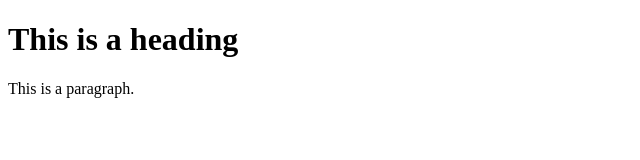
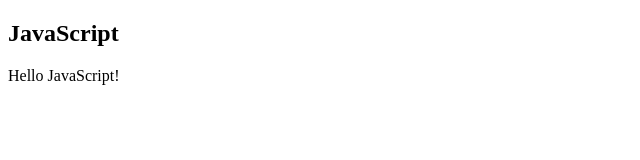
Before and after one commit to mrbittinger/helloworld, a plain HTML site: page index.html in a window 1280 px wide. Shown: the whole page, without its empty margins (0-640 px from the left). Drawn offline with Linux system fonts and the light colour scheme.

Commit message:
Update index.html
Add Javascript Hello World

```diff
--- a/index.html
+++ b/index.html
@@ -1,10 +1,14 @@
 <!DOCTYPE html>
 <html>
-<title>HTML Tutorial</title>
-<body>
+    <body>
 
-<h1>This is a heading</h1>
-<p>This is a paragraph.</p>
+        <h2>JavaScript</h2>
 
-</body>
+        <p id="demo"></p>
+
+        <script>
+            document.getElementById("demo").innerHTML = "Hello JavaScript!";
+            </script>
+
+    </body>
 </html>
```
